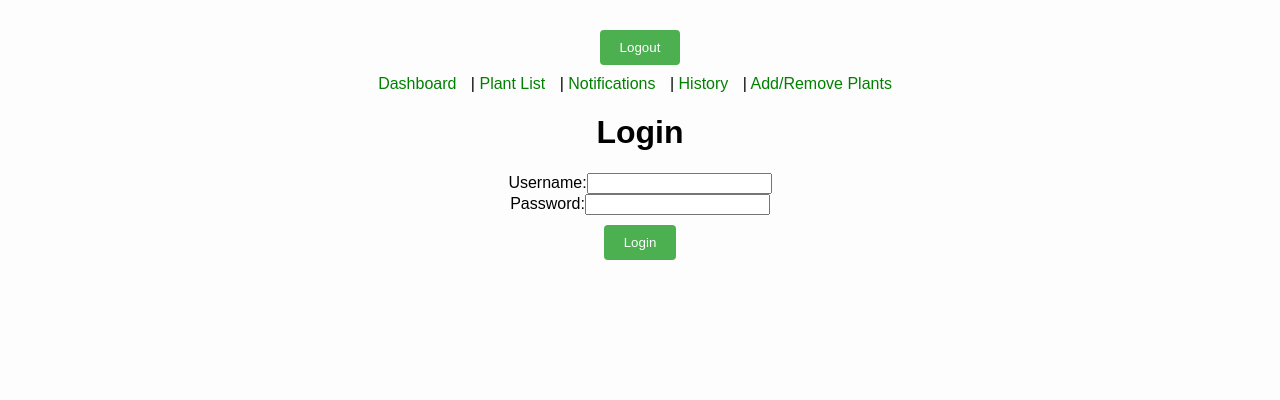
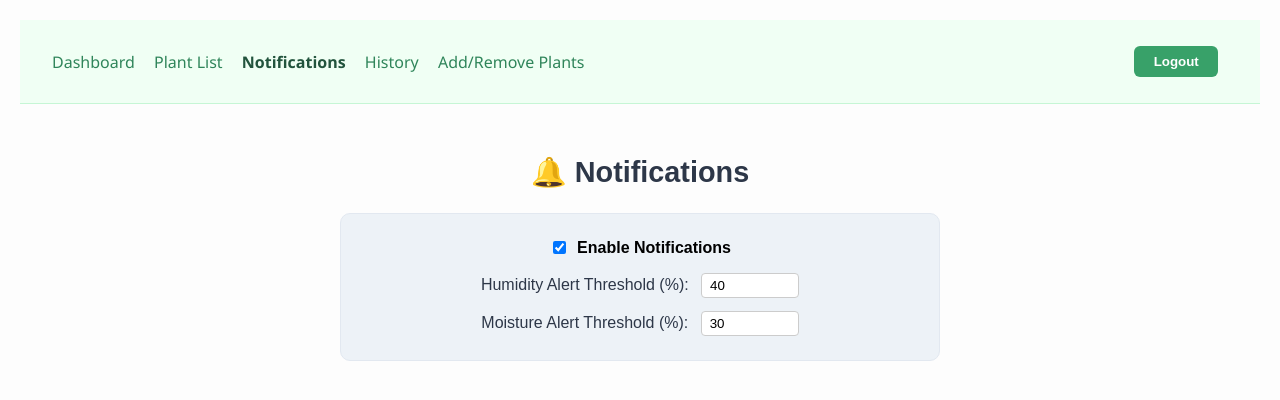
Before and after one commit to adiliqbal96/plant-monitor-frontend, a Vue app in the folder plant-homie/: page /notifications in a window 1280 px wide. Before the commit this address led to /login. Shown: the top 400 px of the page. Built offline with nearby package versions, Linux system fonts and the light colour scheme; sample sign-in values are in the browser's storage.

Commit message:
Added login page + navbar

```diff
--- a/plant-homie/src/App.vue
+++ b/plant-homie/src/App.vue
@@ -1,12 +1,16 @@
 <template>
   <div id="app">
-    <button @click="logout">Logout</button>
-    <nav>
-      <router-link to="/">Dashboard</router-link> |
-      <router-link to="/plant-list">Plant List</router-link> |
-      <router-link to="/notifications">Notifications</router-link> |
-      <router-link to="/history">History</router-link> |
-      <router-link to="/add-remove">Add/Remove Plants</router-link>
+    <nav v-if="isLoggedIn" class="navbar">
+      <div class="nav-left">
+        <router-link to="/dashboard">Dashboard</router-link>
+        <router-link to="/plant-list">Plant List</router-link>
+        <router-link to="/notifications">Notifications</router-link>
+        <router-link to="/history">History</router-link>
+        <router-link to="/add-remove">Add/Remove Plants</router-link>
+      </div>
+      <div class="nav-right">
+        <button @click="logout" class="logout-button">Logout</button>
+      </div>
     </nav>
 
     <router-view />
@@ -16,19 +20,63 @@
 <script>
 export default {
   name: 'App',
+  data() {
+    return {
+      isLoggedIn: !!sessionStorage.getItem('token')
+    };
+  },
+  watch: {
+    // Whenever the route changes, re-check login state
+    $route() {
+      this.isLoggedIn = !!sessionStorage.getItem('token');
+    }
+  },
+  methods: {
+    logout() {
+      sessionStorage.clear();
+      this.isLoggedIn = false;
+      this.$router.push('/login');
+    },
+  },
 };
 </script>
 
 <style>
-nav {
-  margin-bottom: 20px;
+.navbar {
+  display: flex;
+  justify-content: space-between;
+  align-items: center;
+  padding: 1rem 2rem;
+  background: #f0fff4;
+  border-bottom: 1px solid #c6f6d5;
+  font-family: 'Segoe UI', sans-serif;
 }
-nav a {
-  margin-right: 10px;
+.nav-left {
+  display: flex;
+  gap: 1.2rem;
+}
+.nav-left a {
   text-decoration: none;
-  color: green;
+  color: #2f855a;
+  font-weight: 500;
 }
-nav a.router-link-exact-active {
+.nav-left a:hover {
+  color: #276749;
+}
+.nav-left a.router-link-exact-active {
   font-weight: bold;
+  color: #22543d;
+}
+.logout-button {
+  background-color: #38a169;
+  color: white;
+  border: none;
+  padding: 0.5rem 1.2rem;
+  font-weight: bold;
+  border-radius: 6px;
+  cursor: pointer;
+}
+.logout-button:hover {
+  background-color: #2f855a;
 }
 </style>
--- a/plant-homie/src/router/index.js
+++ b/plant-homie/src/router/index.js
@@ -7,8 +7,14 @@ import AddRemoveView from '../views/AddRemoveView.vue';
 import LoginView from '../views/LoginView.vue';
 
 const routes = [
+  {
+    path: '/',
+    redirect: () => {
+      return sessionStorage.getItem('token') ? '/dashboard' : '/login';
+    }
+  },
   { path: '/login', name: 'Login', component: LoginView },
-  { path: '/', name: 'Dashboard', component: DashboardView, meta: { requiresAuth: true } },
+  { path: '/dashboard', name: 'Dashboard', component: DashboardView, meta: { requiresAuth: true } },
   { path: '/plant-list', name: 'PlantList', component: PlantListView, meta: { requiresAuth: true } },
   { path: '/notifications', name: 'Notifications', component: NotificationsView, meta: { requiresAuth: true } },
   { path: '/history', name: 'History', component: HistoryView, meta: { requiresAuth: true } },
@@ -20,10 +26,11 @@ const router = createRouter({
   routes,
 });
 
-
 router.beforeEach((to, from, next) => {
-  const isLoggedIn = !!localStorage.getItem('token');
-  if (to.meta.requiresAuth && !isLoggedIn) {
+  const isLoggedIn = !!sessionStorage.getItem('token');
+  if (to.path === '/login' && isLoggedIn) {
+    next('/dashboard');
+  } else if (to.meta.requiresAuth && !isLoggedIn) {
     next('/login');
   } else {
     next();
--- a/plant-homie/src/views/HistoryView.vue
+++ b/plant-homie/src/views/HistoryView.vue
@@ -1,10 +1,11 @@
 <template>
-    <div>
-      <h1>Watering & History</h1>
+    <div class="history-container">
+      <h1 class="title">🕒 Watering & History</h1>
 
-      <ul>
+      <ul class="history-list">
         <li v-for="entry in history" :key="entry.id">
-          {{ entry.timestamp }} — {{ entry.action }}
+          <span class="timestamp">{{ entry.timestamp }}</span>
+          <span class="action">— {{ entry.action }}</span>
         </li>
       </ul>
     </div>
@@ -25,12 +26,42 @@
   </script>
 
   <style scoped>
-  @import '../assets/style.css';
-  ul {
+  .history-container {
+    max-width: 800px;
+    margin: 0 auto;
+    padding: 2rem;
+    text-align: center;
+  }
+
+  .title {
+    margin-bottom: 2rem;
+    font-size: 1.8rem;
+    color: #2d3748;
+  }
+
+  .history-list {
     list-style: none;
     padding: 0;
+    margin: 0;
   }
-  li {
-    margin: 8px 0;
+
+  .history-list li {
+    background: #f7fafc;
+    border: 1px solid #e2e8f0;
+    padding: 1rem;
+    margin-bottom: 0.75rem;
+    border-radius: 8px;
+    display: flex;
+    justify-content: space-between;
+    font-size: 1rem;
+  }
+
+  .timestamp {
+    color: #4a5568;
+  }
+
+  .action {
+    font-weight: 500;
+    color: #2c5282;
   }
   </style>
--- a/plant-homie/src/views/LoginView.vue
+++ b/plant-homie/src/views/LoginView.vue
@@ -1,16 +1,16 @@
 <template>
     <div class="login-page">
-      <h1>Login</h1>
+      <h1 class="logo">🌿 Plant Homie</h1>
       <form @submit.prevent="handleLogin">
-        <div>
+        <div class="form-group">
           <label>Username:</label>
           <input v-model="username" required />
         </div>
-        <div>
+        <div class="form-group">
           <label>Password:</label>
           <input type="password" v-model="password" required />
         </div>
-        <button type="submit">Login</button>
+        <button type="submit" class="login-button">Login</button>
       </form>
       <p v-if="errorMessage" class="error">{{ errorMessage }}</p>
     </div>
@@ -28,15 +28,14 @@
     },
     methods: {
       handleLogin() {
-        // For now, use a hardcoded check
         if (this.username === 'admin' && this.password === 'admin123') {
-          localStorage.setItem('token', 'mock-token');
-          localStorage.setItem('role', 'admin');
-          this.$router.push('/');
+          sessionStorage.setItem('token', 'mock-token');
+          sessionStorage.setItem('role', 'admin');
+          this.$router.push('/dashboard');
         } else if (this.username === 'user' && this.password === 'user123') {
-          localStorage.setItem('token', 'mock-token');
-          localStorage.setItem('role', 'user');
-          this.$router.push('/');
+          sessionStorage.setItem('token', 'mock-token');
+          sessionStorage.setItem('role', 'user');
+          this.$router.push('/dashboard');
         } else {
           this.errorMessage = 'Invalid username or password';
         }
@@ -47,10 +46,51 @@
 
   <style scoped>
   .login-page {
+    height: 100vh;
+    display: flex;
+    justify-content: center;
+    align-items: center;
+    background: #f0fff4;
+    flex-direction: column;
+  }
+  .logo {
+    font-size: 2rem;
+    color: #2f855a;
+    margin-bottom: 1rem;
+  }
+  form {
+    background: white;
+    padding: 2rem;
+    border-radius: 10px;
+    box-shadow: 0 4px 12px rgba(0, 0, 0, 0.1);
+    width: 100%;
     max-width: 400px;
-    margin: 0 auto;
+  }
+  .form-group {
+    margin-bottom: 1rem;
+    text-align: left;
+  }
+  input {
+    width: 100%;
+    padding: 0.6rem;
+    border: 1px solid #ccc;
+    border-radius: 6px;
+  }
+  .login-button {
+    width: 100%;
+    padding: 0.7rem;
+    background-color: #38a169;
+    color: white;
+    border: none;
+    border-radius: 6px;
+    font-size: 1rem;
+    cursor: pointer;
+  }
+  .login-button:hover {
+    background-color: #2f855a;
   }
   .error {
+    margin-top: 1rem;
     color: red;
   }
   </style>
--- a/plant-homie/src/views/NotificationsView.vue
+++ b/plant-homie/src/views/NotificationsView.vue
@@ -1,22 +1,27 @@
 <template>
-    <div>
-      <h1>Notifications</h1>
+    <div class="notifications-container">
+      <h1 class="title">🔔 Notifications</h1>
 
-      <label>
+      <div class="card">
+        <label class="checkbox-label">
           <input type="checkbox" v-model="notificationsEnabled" />
           Enable Notifications
         </label>
 
-      <div v-if="notificationsEnabled">
+        <div v-if="notificationsEnabled" class="thresholds">
+          <div class="threshold-input">
             <label>
               Humidity Alert Threshold (%):
               <input type="number" v-model.number="humidityThreshold" />
             </label>
-        <br />
+          </div>
+          <div class="threshold-input">
             <label>
               Moisture Alert Threshold (%):
               <input type="number" v-model.number="moistureThreshold" />
             </label>
+          </div>
+        </div>
       </div>
     </div>
   </template>
@@ -35,9 +40,52 @@
   </script>
 
   <style scoped>
-  @import '../assets/style.css';
+  .notifications-container {
+    max-width: 600px;
+    margin: 0 auto;
+    padding: 2rem;
+    text-align: center;
+  }
+
+  .title {
+    font-size: 1.8rem;
+    margin-bottom: 1.5rem;
+    color: #2d3748;
+  }
+
+  .card {
+    background: #edf2f7;
+    border: 1px solid #e2e8f0;
+    padding: 1.5rem;
+    border-radius: 10px;
+  }
+
+  .checkbox-label {
+    font-weight: bold;
+    display: flex;
+    align-items: center;
+    gap: 0.5rem;
+    justify-content: center;
+    margin-bottom: 1rem;
+  }
+
+  .thresholds {
+    display: flex;
+    flex-direction: column;
+    gap: 0.8rem;
+    align-items: center;
+  }
+
+  .threshold-input label {
+    font-size: 1rem;
+    color: #2d3748;
+  }
+
   input[type='number'] {
-    width: 60px;
-    margin-left: 8px;
+    margin-left: 0.5rem;
+    padding: 4px 8px;
+    width: 80px;
+    border: 1px solid #ccc;
+    border-radius: 4px;
   }
   </style>
```
Also changed, not shown: plant-homie/src/views/AddRemoveView.vue (+55 -70 lines). Lines whose indentation alone changed are shown as unchanged.
